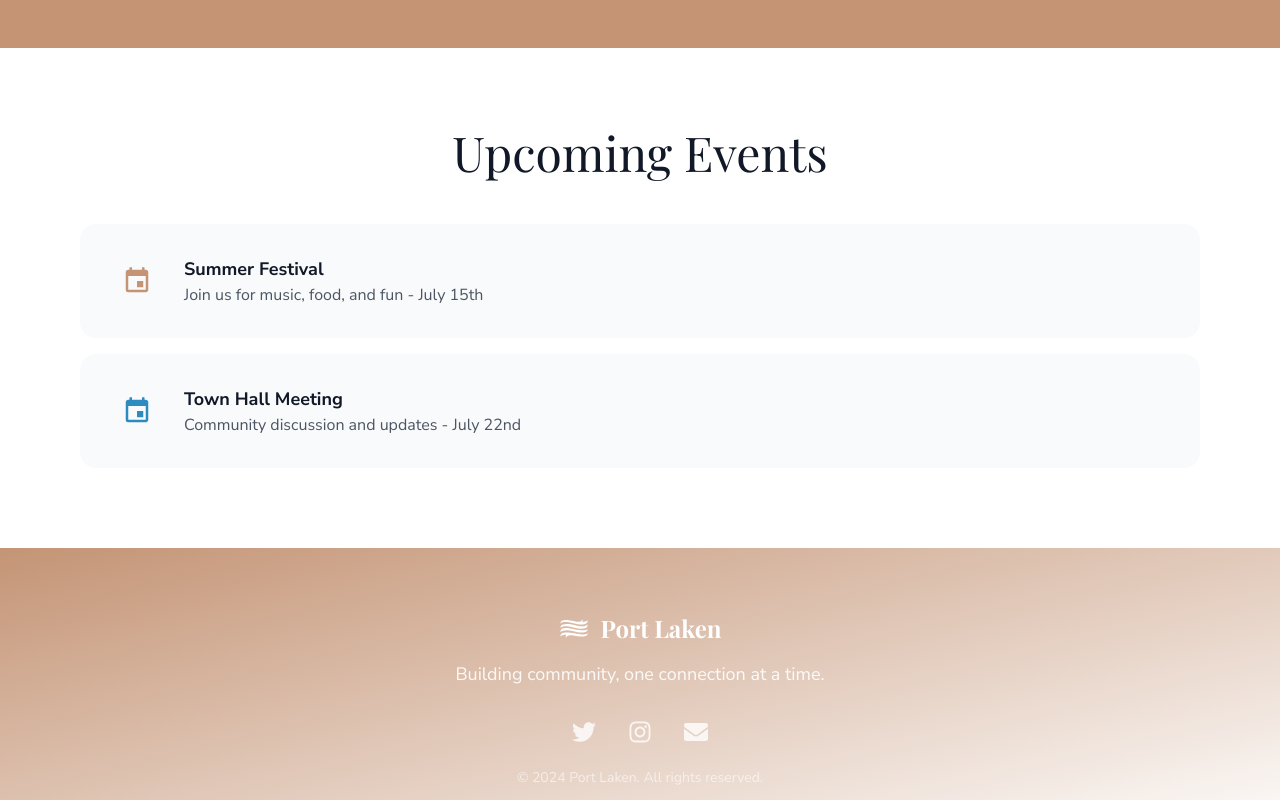
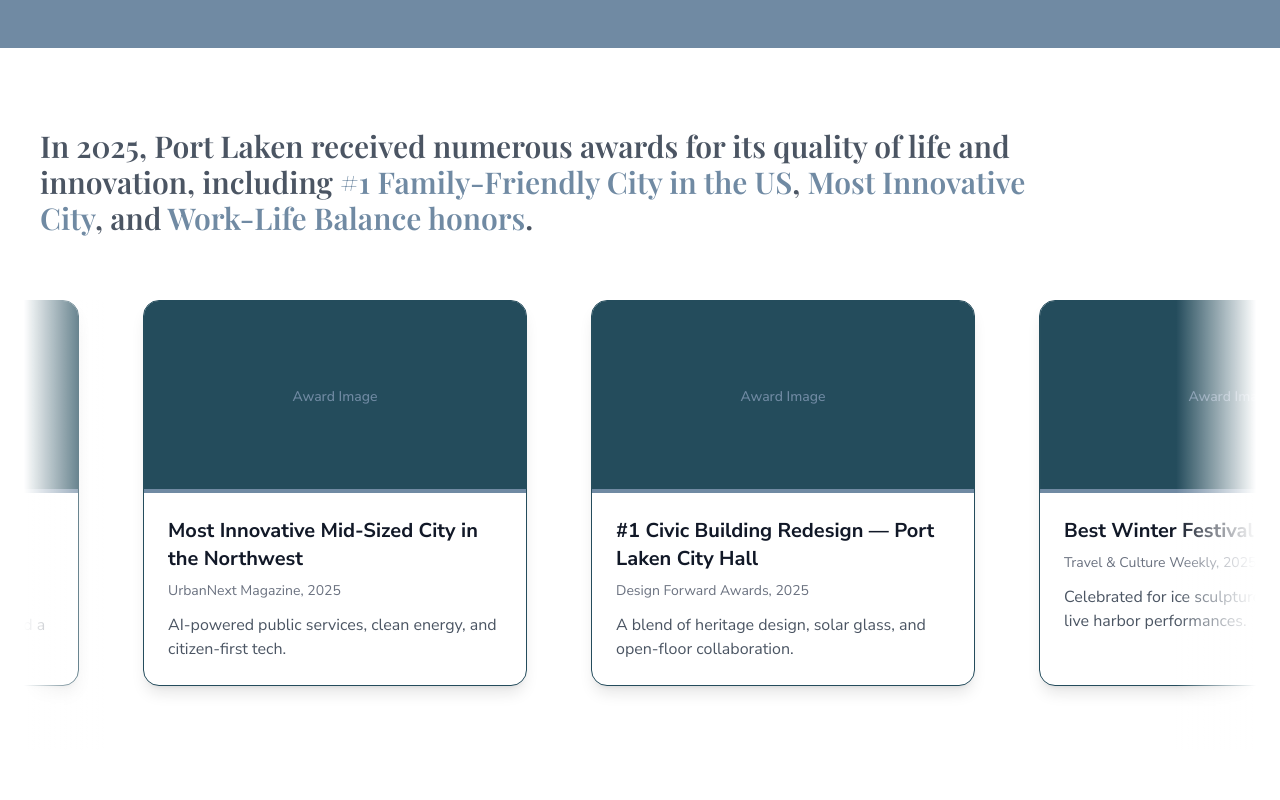
Before and after one commit to CleeYOpro/portLakenWeb, a Next.js app: page / in a window 1280 px wide. Shown: the part 1640-2440 px from the top of the page. Built offline with nearby package versions, Linux system fonts and the light colour scheme; a web font is replaced by a local one.

Commit message:
yuhyuh yuh

```diff
--- a/app/components/Navbar.tsx
+++ b/app/components/Navbar.tsx
@@ -37,13 +37,19 @@ export default function Navbar() {
     <>
       {/* Floating Navbar */}
       <nav
-        className={`fixed top-4 left-4 right-4 z-50 transition-all duration-300 ${
+        className={`fixed top-4 left-4 right-4 z-50 transition-all duration-300 rounded-full border border-white/20 ${
           scrolled
-            ? 'bg-white/80 backdrop-blur-xl shadow-lg'
-            : 'bg-white/90 backdrop-blur-md shadow-md'
-        } rounded-full border border-white/20`}
+            ? 'backdrop-blur-xl shadow-lg'
+            : 'backdrop-blur-md shadow-md'
+        }`}
+style={{
+  backgroundColor: scrolled
+    ? 'rgba(167, 195, 221, 0.6)'  // lighter tint when scrolled
+    : 'rgba(154, 179, 202,0.6)',  // slightly lighter when at top
+}}
+
       >
-        <div className="max-w-7xl mx-auto px-6">
+        <div className="max-w-[1400px] mx-auto px-6">
           <div className="flex items-center justify-between h-16">
             {/* Left: Logo */}
             <Link href="/" className="flex items-center gap-2.5 group">
@@ -52,7 +58,7 @@ export default function Navbar() {
             </Link>
 
             {/* Center: Desktop Navigation */}
-            <div className="hidden lg:flex items-center gap-6">
+            <div className="hidden xl:flex items-center gap-6">
               <NavDropdown
                 label="Community Hub"
                 isActive={activeDropdown === 'community'}
@@ -117,7 +123,7 @@ export default function Navbar() {
               {/* Mobile Menu Button */}
               <button
                 onClick={() => setMobileMenuOpen(!mobileMenuOpen)}
-                className="lg:hidden p-2 text-deep-navy hover:text-primary transition-colors relative w-10 h-10 flex items-center justify-center"
+                className="xl:hidden p-2 text-deep-navy hover:text-primary transition-colors relative w-10 h-10 flex items-center justify-center"
                 aria-label="Menu"
               >
                 <div className="w-6 h-5 flex flex-col justify-between">
@@ -141,7 +147,7 @@ export default function Navbar() {
       <div
         className={`fixed inset-0 bg-white/80 backdrop-blur-xl shadow-2xl z-[60] transform transition-transform duration-300 ease-out ${
           mobileMenuOpen ? 'translate-x-0' : 'translate-x-full'
-        } lg:hidden`}
+        } xl:hidden`}
       >
         <div className="p-6 h-full overflow-y-auto">
           <div className="flex items-center justify-between mb-8">
@@ -207,7 +213,7 @@ export default function Navbar() {
       {/* Mobile Menu Overlay */}
       {mobileMenuOpen && (
         <div
-          className="fixed inset-0 bg-black/30 z-[55] lg:hidden"
+          className="fixed inset-0 bg-black/30 z-[55] xl:hidden"
           onClick={() => setMobileMenuOpen(false)}
         />
       )}
--- a/app/globals.css
+++ b/app/globals.css
@@ -6,11 +6,10 @@
   --font-playfair: "Playfair Display", serif;
   --font-nunito: "Nunito Sans", sans-serif;
 
-  /* Color Palette */
-  --color-primary: #C49475;
-  --color-primary-shade: #F5E6D3;
-  --color-secondary: #2E8BC0;
-  --color-secondary-shade: #A8D5E2;
+/* Deep Coastal Teal Palette */
+  --color-primary: #708AA3;       /* Deep ocean teal — bold, grounded, modern */
+  --color-primary-shade: #244C5C; /* Light seafoam teal — soft, airy complement */
+
 
   /* Neutrals */
   --color-white: #FFFFFF;
--- a/app/page.tsx
+++ b/app/page.tsx
@@ -40,7 +40,7 @@ const heroSlides = [
   },
   {
     id: 4,
-image: "https://placehold.co/1920x1080/000000/FFFFFF?text=.",    title: "Smart",
+    image: "https://placehold.co/1920x1080/000000/FFFFFF?text=.", title: "Smart",
     titleItalic: "Resources",
     description: "Explore Port Laken’s new AI-powered features — from instant service guides to a chatbot that helps you find exactly what you need, faster.",
     buttonText: "Explore Features",
@@ -51,31 +51,38 @@ image: "https://placehold.co/1920x1080/000000/FFFFFF?text=.",    title: "Smart",
 
 export default function Home() {
   const [activeSlide, setActiveSlide] = useState(0);
+  const [scrolled, setScrolled] = useState(false);
 
-  // Auto-play carousel every 4 seconds
   useEffect(() => {
     const interval = setInterval(() => {
       setActiveSlide((prev) => (prev + 1) % heroSlides.length);
     }, 4000);
-
     return () => clearInterval(interval);
   }, []);
+
+  useEffect(() => {
+    const handleScroll = () => {
+      setScrolled(window.scrollY > 50);
+    };
+    window.addEventListener('scroll', handleScroll);
+    return () => window.removeEventListener('scroll', handleScroll);
+  }, []);
+
 
   return (
     <main className="relative min-h-screen w-full bg-white">
       <Navbar />
 
       {/* Hero Section with Carousel */}
-      <div className="relative min-h-screen">
+      <div className={`relative min-h-screen transition-all duration-500 ${scrolled ? 'rounded-b-[50px] overflow-hidden' : ''}`}>
         {heroSlides.map((slide, index) => (
           <div
             key={slide.id}
-            className={`absolute inset-0 transition-opacity duration-700 ${
-              index === activeSlide ? 'opacity-100 z-10' : 'opacity-0 z-0'
+            className={`absolute inset-0 transition-opacity duration-700 ${index === activeSlide ? 'opacity-100 z-10' : 'opacity-0 z-0'
               }`}
           >
             <div
-              className="relative flex items-end min-h-screen px-6 md:px-20 pb-20 pt-24 bg-cover bg-center bg-no-repeat"
+              className={`relative flex items-end min-h-screen px-6 md:px-20 pb-20 pt-24 bg-cover bg-center bg-no-repeat transition-all duration-500 ${scrolled ? 'rounded-b-[50px]' : ''}`}
               style={{ backgroundImage: `url('${slide.image}')` }}
             >
               <div className="absolute inset-0 bg-gradient-to-b from-black/20 via-transparent to-black/40"></div>
@@ -110,8 +117,7 @@ export default function Home() {
             <button
               key={slide.id}
               onClick={() => setActiveSlide(index)}
-              className={`w-3 h-3 rounded-full transition-all duration-300 ${
-                index === activeSlide
+              className={`w-3 h-3 rounded-full transition-all duration-300 ${index === activeSlide
                 ? 'bg-white scale-125 shadow-lg'
                 : 'bg-white/50 hover:bg-white/75'
                 }`}
@@ -159,7 +165,7 @@ export default function Home() {
       </section>
 
       {/* Services */}
-      <section id="services" className="relative py-20 px-6 md:px-20 bg-primary">
+      <section id="services" className={`relative py-20 px-6 md:px-20 bg-primary transition-all duration-500 ${scrolled ? 'rounded-b-[50px]' : ''}`}>
         <div className="max-w-7xl mx-auto">
           <h2 className="font-playfair text-4xl md:text-5xl text-white mb-12 text-center">Our Services</h2>
           <div className="grid md:grid-cols-3 gap-6">
@@ -182,31 +188,148 @@ export default function Home() {
         </div>
       </section>
 
-      {/* Upcoming Events */}
-      <section id="events" className="relative py-20 px-6 md:px-20 bg-white">
-        <div className="max-w-7xl mx-auto">
-          <h2 className="font-playfair text-4xl md:text-5xl text-gray-900 mb-12 text-center">Upcoming Events</h2>
-          <div className="space-y-4">
-            <div className="bg-gray-50 rounded-2xl p-6 flex items-center gap-4 hover:shadow-lg transition-shadow border-2 border-transparent hover:border-primary">
-              <div className="bg-primary/10 rounded-xl p-4">
-                <MdEvent className="text-primary text-3xl" />
+      {/* Awards & Recognition */}
+      <section id="awards" className="relative py-20 px-6 bg-white w-full">
+        <div className="w-full">
+          <div className="max-w-7xl mx-auto px-4">
+            <h3 className="font-playfair text-left text-xl md:text-3xl font-semibold text-gray-600 max-w-5xl mb-16">
+              In 2025, Port Laken received numerous awards for its quality of life and innovation, including <a href="https://www.usnews.com/" target="_blank" rel="noopener noreferrer" className="hover:underline font-semibold" style={{ color: 'var(--color-primary)' }}>#1 Family-Friendly City in the US</a>,
+              <a href="https://urbannext.com/" target="_blank" rel="noopener noreferrer" className="hover:underline font-semibold" style={{ color: 'var(--color-primary)' }}> Most Innovative City</a>, and <a href="https://urbannext.com/" target="_blank" rel="noopener noreferrer" className="hover:underline font-semibold" style={{ color: 'var(--color-primary)' }}>Work-Life Balance honors</a>.
+            </h3>
           </div>
-              <div>
-                <h3 className="text-gray-900 font-bold text-lg">Summer Festival</h3>
-                <p className="text-gray-600">Join us for music, food, and fun - July 15th</p>
+          <div className="relative">
+            <div className="absolute left-0 top-0 bottom-0 w-20 bg-gradient-to-r from-white to-transparent z-10 pointer-events-none"></div>
+            <div className="relative overflow-hidden group">
+              <div className="awards-container flex gap-16 pb-16">
+                {[
+                  {
+                    id: 1,
+                    award: "#1 Best Family-Friendly Place to Live in the U.S.",
+                    source: "U.S. News & World Report, 2025",
+                    description: "Safe neighborhoods, top-rated schools, and a community built on connection and care.",
+                    image: "/awards/family-friendly.jpg"
+                  },
+                  {
+                    id: 2,
+                    award: "Most Innovative Mid-Sized City in the Northwest",
+                    source: "UrbanNext Magazine, 2025",
+                    description: "AI-powered public services, clean energy, and citizen-first tech.",
+                    image: "/awards/innovation.jpg"
+                  },
+                  {
+                    id: 3,
+                    award: "#1 Civic Building Redesign — Port Laken City Hall",
+                    source: "Design Forward Awards, 2025",
+                    description: "A blend of heritage design, solar glass, and open-floor collaboration.",
+                    image: "/awards/city-hall.jpg"
+                  },
+                  {
+                    id: 4,
+                    award: "Best Winter Festival in a Small City",
+                    source: "Travel & Culture Weekly, 2025",
+                    description: "Celebrated for ice sculptures, art shows, and live harbor performances.",
+                    image: "/awards/winter-festival.jpg"
+                  },
+                  {
+                    id: 5,
+                    award: "Top 100 Emerging AI Startups — NeuralHaven Labs",
+                    source: "TechNation, 2025",
+                    description: "Port Laken's own accessibility-focused AI firm making global waves.",
+                    image: "/awards/neuralhaven.jpg"
+                  }
+                ].map((award, index) => (
+                  <div key={award.id} className="flex-none w-80 sm:w-96 bg-white rounded-2xl overflow-hidden shadow-lg hover:shadow-xl transition-all border group/card" style={{ borderColor: 'var(--color-primary-shade)' }}>
+                    <div className="h-48 overflow-hidden relative" style={{ backgroundColor: 'var(--color-primary-shade)' }}>
+                      <div className="absolute inset-0 flex items-center justify-center" style={{ color: 'var(--color-primary)' }}>
+                        <span className="text-sm font-medium">Award Image</span>
+                      </div>
+                      <div className="absolute bottom-0 left-0 right-0 h-1" style={{ backgroundColor: 'var(--color-primary)' }}></div>
+                    </div>
+                    <div className="p-6">
+                      <h3 className="text-gray-900 font-bold text-xl mb-2 transition-colors" style={{ color: '' }} onMouseEnter={(e) => e.currentTarget.style.color = 'var(--color-primary)'} onMouseLeave={(e) => e.currentTarget.style.color = '#111827'}>{award.award}</h3>
+                      <p className="text-sm text-gray-500 mb-3">{award.source}</p>
+                      <p className="text-gray-600">{award.description}</p>
                     </div>
                   </div>
-            <div className="bg-gray-50 rounded-2xl p-6 flex items-center gap-4 hover:shadow-lg transition-shadow border-2 border-transparent hover:border-secondary">
-              <div className="bg-secondary/10 rounded-xl p-4">
-                <MdEvent className="text-secondary text-3xl" />
+                ))}
+                {/* Duplicate items for infinite scroll effect */}
+                {[
+                  {
+                    id: 1,
+                    award: "#1 Best Family-Friendly Place to Live in the U.S.",
+                    source: "U.S. News & World Report, 2025",
+                    description: "Safe neighborhoods, top-rated schools, and a community built on connection and care.",
+                    image: "/awards/family-friendly.jpg"
+                  },
+                  {
+                    id: 2,
+                    award: "Most Innovative Mid-Sized City in the Northwest",
+                    source: "UrbanNext Magazine, 2025",
+                    description: "AI-powered public services, clean energy, and citizen-first tech.",
+                    image: "/awards/innovation.jpg"
+                  },
+                  {
+                    id: 3,
+                    award: "#1 Civic Building Redesign — Port Laken City Hall",
+                    source: "Design Forward Awards, 2025",
+                    description: "A blend of heritage design, solar glass, and open-floor collaboration.",
+                    image: "/awards/city-hall.jpg"
+                  },
+                  {
+                    id: 4,
+                    award: "Best Winter Festival in a Small City",
+                    source: "Travel & Culture Weekly, 2025",
+                    description: "Celebrated for ice sculptures, art shows, and live harbor performances.",
+                    image: "/awards/winter-festival.jpg"
+                  },
+                  {
+                    id: 5,
+                    award: "Top 100 Emerging AI Startups — NeuralHaven Labs",
+                    source: "TechNation, 2025",
+                    description: "Port Laken's own accessibility-focused AI firm making global waves.",
+                    image: "/awards/neuralhaven.jpg"
+                  }
+                ].map((award, index) => (
+                  <div key={`duplicate-${award.id}`} className="flex-none w-80 sm:w-96 bg-white rounded-2xl overflow-hidden shadow-lg hover:shadow-xl transition-all border group/card" style={{ borderColor: 'var(--color-primary-shade)' }}>
+                    <div className="h-48 overflow-hidden relative" style={{ backgroundColor: 'var(--color-primary-shade)' }}>
+                      <div className="absolute inset-0 flex items-center justify-center" style={{ color: 'var(--color-primary)' }}>
+                        <span className="text-sm font-medium">Award Image</span>
                       </div>
-              <div>
-                <h3 className="text-gray-900 font-bold text-lg">Town Hall Meeting</h3>
-                <p className="text-gray-600">Community discussion and updates - July 22nd</p>
+                      <div className="absolute bottom-0 left-0 right-0 h-1" style={{ backgroundColor: 'var(--color-primary)' }}></div>
+                    </div>
+                    <div className="p-6">
+                      <h3 className="text-gray-900 font-bold text-xl mb-2 transition-colors" style={{ color: '' }} onMouseEnter={(e) => e.currentTarget.style.color = 'var(--color-primary)'} onMouseLeave={(e) => e.currentTarget.style.color = '#111827'}>{award.award}</h3>
+                      <p className="text-sm text-gray-500 mb-3">{award.source}</p>
+                      <p className="text-gray-600">{award.description}</p>
                     </div>
                   </div>
+                ))}
               </div>
             </div>
+            <div className="absolute right-0 top-0 bottom-0 w-20 bg-gradient-to-l from-white to-transparent z-10 pointer-events-none"></div>
+          </div>
+        </div>
+        <style jsx>{`
+          @keyframes scroll {
+            0% {
+              transform: translateX(0);
+            }
+            100% {
+              transform: translateX(calc(-100% / 2));
+            }
+          }
+          .awards-container {
+            display: flex;
+            width: max-content;
+            animation: scroll 40s linear infinite;
+          }
+          .group:hover .awards-container {
+            animation-play-state: paused;
+          }
+          .awards-container:hover {
+            animation-play-state: paused;
+          }
+        `}</style>
       </section>
 
       {/* Footer */}
@@ -217,7 +340,7 @@ export default function Home() {
             <span className="text-white font-playfair font-bold text-2xl">Port Laken</span>
           </div>
           <p className="text-white/90 mb-8 text-lg">Building community, one connection at a time.</p>
-          <div className="flex justify-center gap-8 mb-6">
+          <div className="flex justify-center gap-4 mb-6">
             <FaTwitter className="text-2xl text-white/80 hover:text-white transition-colors cursor-pointer hover:scale-110 transform" />
             <FaInstagram className="text-2xl text-white/80 hover:text-white transition-colors cursor-pointer hover:scale-110 transform" />
             <FaEnvelope className="text-2xl text-white/80 hover:text-white transition-colors cursor-pointer hover:scale-110 transform" />
```
Also changed, not shown: 1 other file (tests, documents, lock files or other folders). Lines whose indentation alone changed are shown as unchanged.
